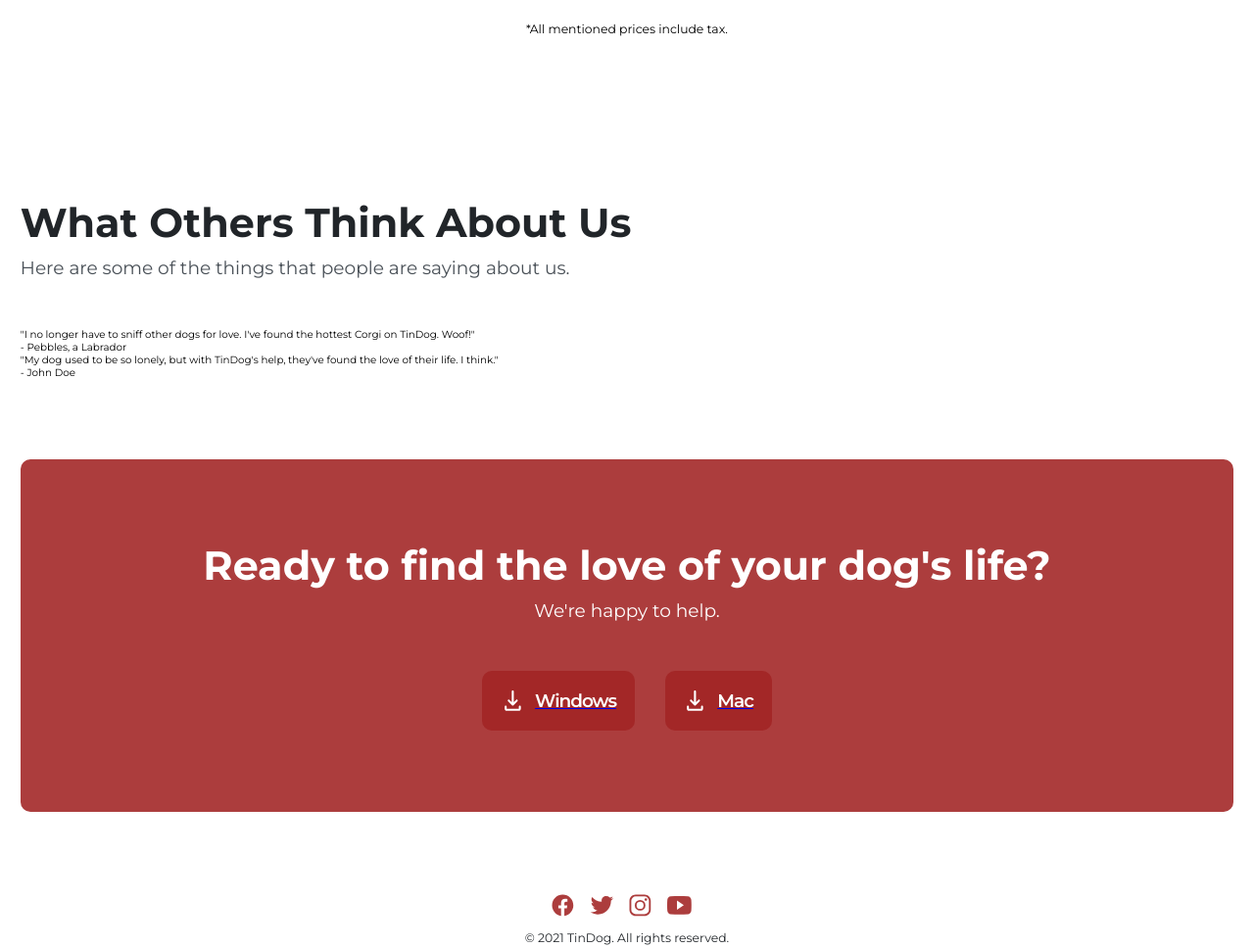
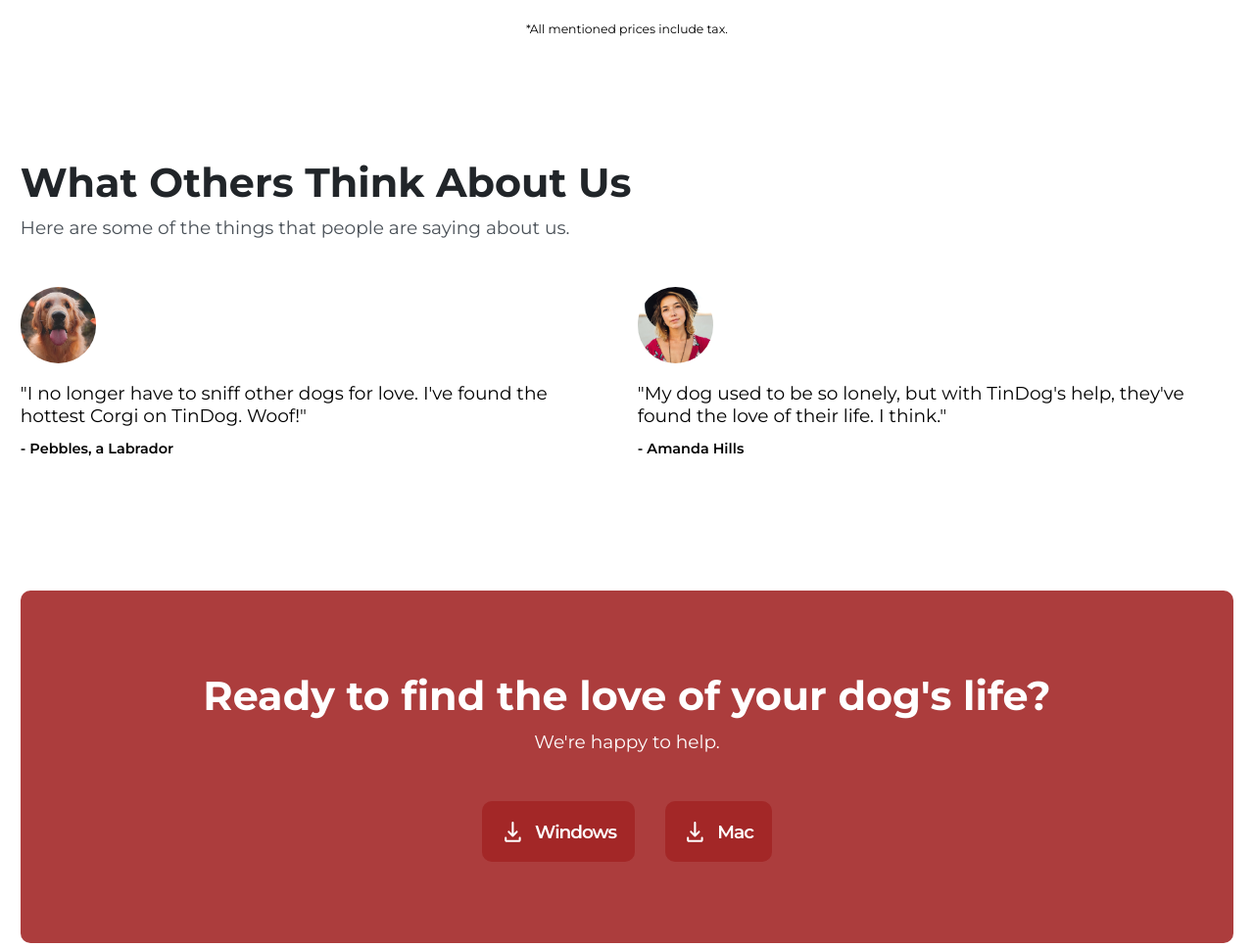
Before and after one commit to sos321/Tindog, a plain HTML site: page index.html in a window 1280 px wide. Shown: the part 1963-2931 px from the top of the page at 98% size. Drawn offline with nearby package versions, Linux system fonts and the light colour scheme.

Commit message:
Create Reviews section

```diff
--- a/css/style.css
+++ b/css/style.css
@@ -20,7 +20,7 @@ body {
     --medium-grey-color: #495057;
 }
 
-/* ------------------------------- Genral styles ------------------------------- */
+/* ------------------------------- General styles ------------------------------- */
 
 .margin-right-sm {
     margin-right: 1.2rem !important;
@@ -270,6 +270,9 @@ header {
 }
 
 /* ------------------------------- Pricing Section ------------------------------- */
+.pricing {
+    padding-bottom: 4rem;
+}
 
 .plan-options {
     display: flex;
@@ -361,6 +364,42 @@ header {
     text-align: center;
 }
 
+/* ------------------------------- Reviews Section ------------------------------- */
+.reviews-section {
+    padding: 0 0 4rem 0;
+}
+
+.reviews-container {
+    display: flex;
+    flex-direction: row;
+    align-items: center;
+    gap: 5rem;
+}
+
+.review-img {
+    object-fit: cover;
+
+    width: 7.5rem;
+    height: 7.5rem;
+
+    border-radius: 50px;
+
+    margin-bottom: 1.6rem;
+}
+
+.review-text {
+    font-size: 1.8rem;
+
+    margin-bottom: 1.2rem;
+}
+
+.review-author {
+    font-size: 1.4rem;
+    font-weight: 600;
+
+    margin-bottom: 1.2rem;
+}
+
 /* ------------------------------- CTA Section ------------------------------- */
 .container--cta {
     background-color: var(--dark-main-color);
@@ -384,6 +423,9 @@ header {
 
 .btn--cta {
     background-color: #a32727;
+    text-decoration: none;
+
+    transition: all 300ms;
 }
 
 .btn--cta:hover {
--- a/index.html
+++ b/index.html
@@ -1115,7 +1115,7 @@
                 <p class="tax-text">*All mentioned prices include tax.</p>
             </section>
 
-            <section class="carroussel-section">
+            <section class="reviews-section">
                 <div class="container">
                     <h2 class="heading-secondary">
                         What Others Think About Us
@@ -1124,31 +1124,32 @@
                         Here are some of the things that people are saying about
                         us.
                     </p>
-                    <div class="carousel-holder">
-                        <div class="carousel">
-                            <div class="carousel-item">
-                                <div class="carousel-text">
-                                    <p class="carousel-text-description">
-                                        "I no longer have to sniff other dogs
-                                        for love. I've found the hottest Corgi
-                                        on TinDog. Woof!"
-                                    </p>
-                                    <p class="carousel-text-author">
-                                        - Pebbles, a Labrador
-                                    </p>
-                                </div>
-                            </div>
-                            <div class="carousel-item">
-                                <div class="carousel-text">
-                                    <p class="carousel-text-description">
-                                        "My dog used to be so lonely, but with
-                                        TinDog's help, they've found the love of
-                                        their life. I think."
-                                    </p>
-                                    <p class="carousel-text-author">
-                                        - John Doe
-                                    </p>
-                                </div>
+                    <div class="reviews-container">
+                        <div class="review">
+                            <img
+                                src="img/dog-customer.jpg"
+                                alt="Labrador"
+                                class="review-img"
+                            />
+                            <blockquote class="review-text">
+                                "I no longer have to sniff other dogs for love.
+                                I've found the hottest Corgi on TinDog. Woof!"
+                            </blockquote>
+                            <p class="review-author">- Pebbles, a Labrador</p>
+                        </div>
+                        <div class="review">
+                            <div class="review-text-holder">
+                                <img
+                                    src="img/customer1.jpg"
+                                    alt="Amanda Hills"
+                                    class="review-img"
+                                />
+                                <blockquote class="review-text">
+                                    "My dog used to be so lonely, but with
+                                    TinDog's help, they've found the love of
+                                    their life. I think."
+                                </blockquote>
+                                <p class="review-author">- Amanda Hills</p>
                             </div>
                         </div>
                     </div>
```
Also changed, not shown: img/customer1.jpg (added), img/dog-customer.jpg (added).
